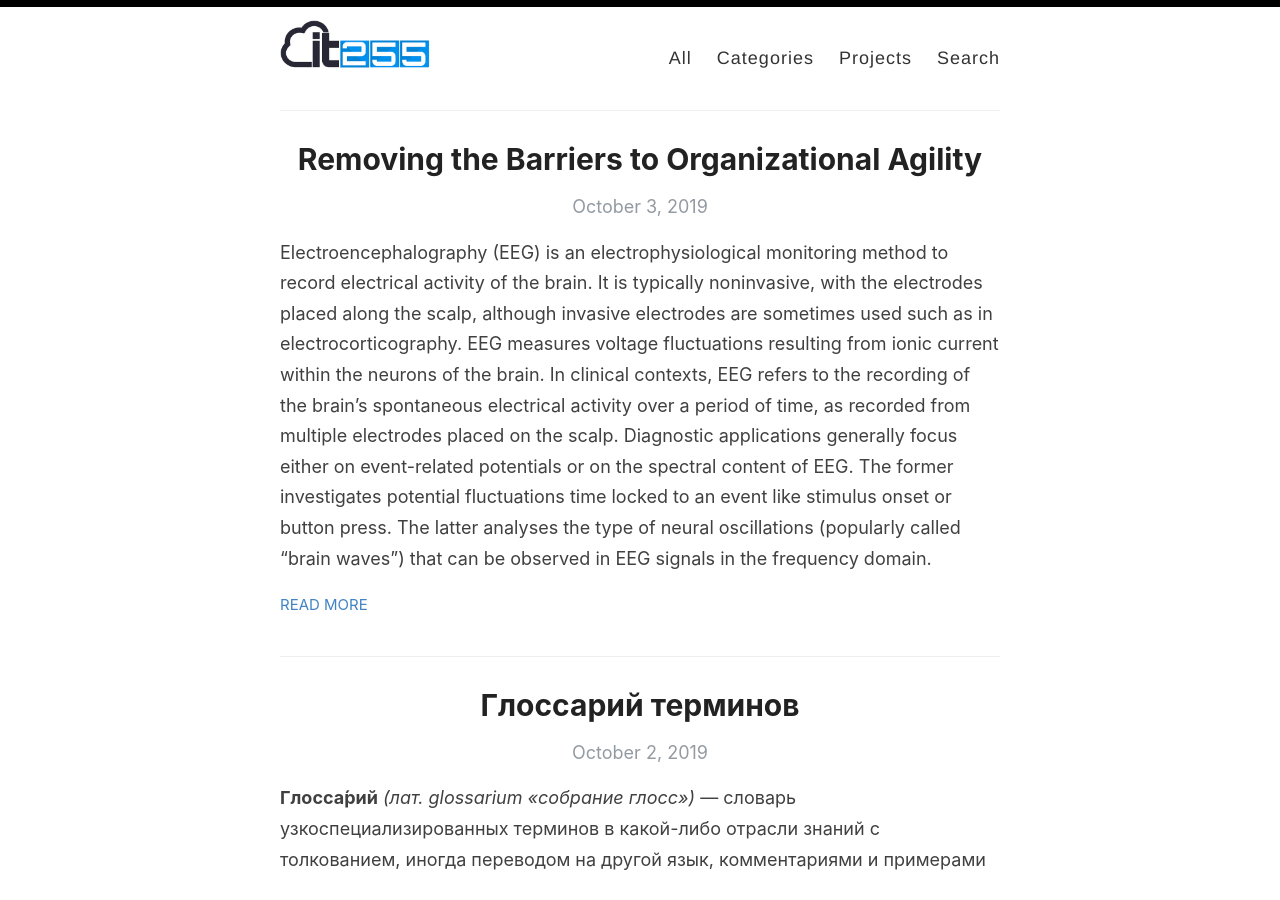
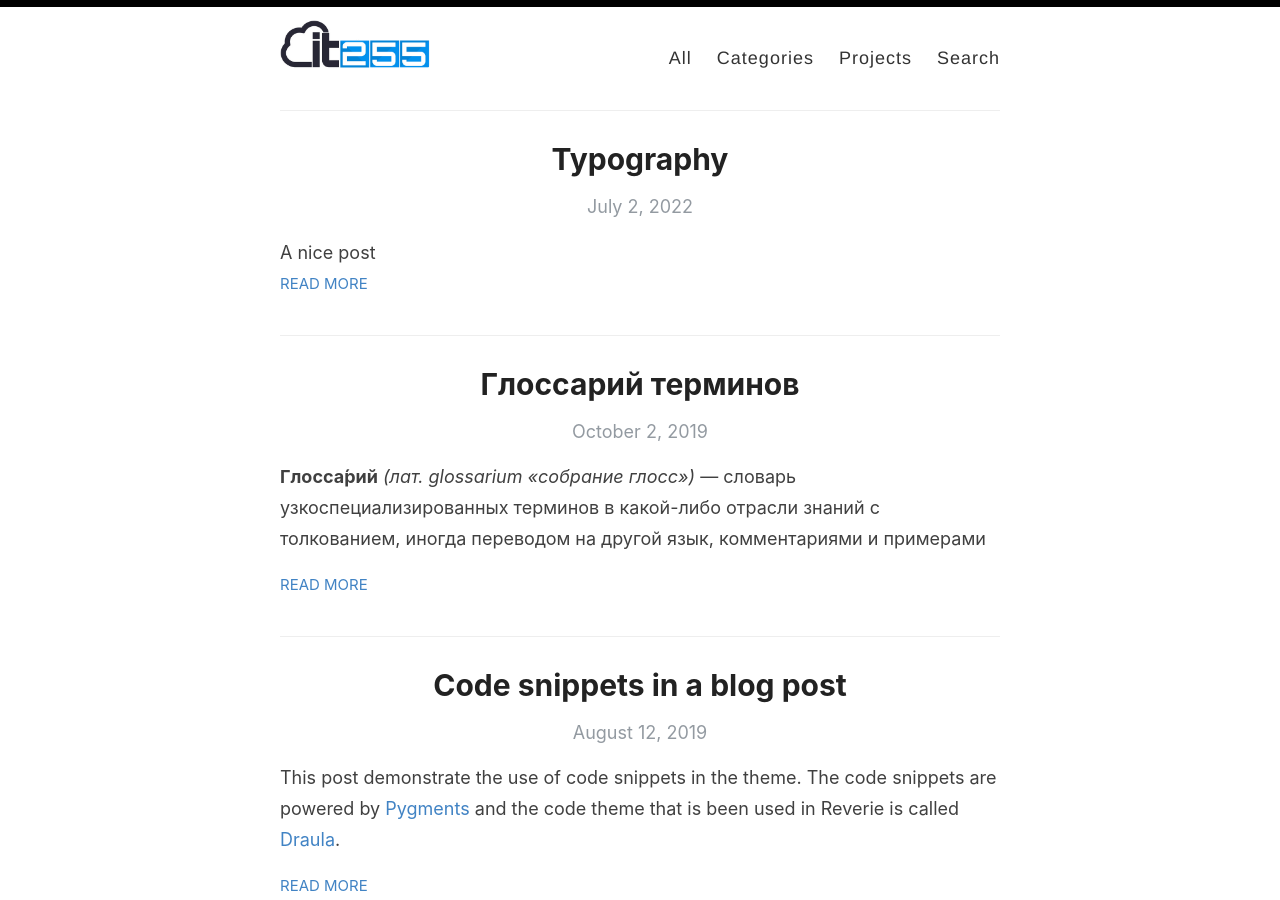
Before and after one commit to it255ru/reverie, a Jekyll site: the page built from index.html, in a window 1280 px wide and 900 px high. Built offline with Jekyll 4.4.1, drawn with Linux system fonts in a browser that asks for light colours; the list of posts is cut into pages by our own code.

Commit message:
Update 2019-10-03-typography.md

```diff
--- a/_posts/2019-10-03-typography.md
+++ b/_posts/2019-10-03-typography.md
@@ -1,20 +1,11 @@
 ---
-author: Ben Balter
-title: >
-  Removing the Barriers to Organizational
-  Agility
-excerpt:
 layout: post
-categories:
-  - Technology
-tags:
-  - agile
-  - cloud computing
-  - federal
-  - government
-  - procurement
-post_format: [ ]
+title:  Typography
+excerpt: "A nice post"
+date:   2022-07-02 10:00:00
+categories: [Typography]
 ---
+
 
 Electroencephalography (EEG) is an electrophysiological monitoring method to record electrical activity of the brain. It is typically noninvasive, with the electrodes placed along the scalp, although invasive electrodes are sometimes used such as in electrocorticography. EEG measures voltage fluctuations resulting from ionic current within the neurons of the brain. In clinical contexts, EEG refers to the recording of the brain’s spontaneous electrical activity over a period of time, as recorded from multiple electrodes placed on the scalp. Diagnostic applications generally focus either on event-related potentials or on the spectral content of EEG. The former investigates potential fluctuations time locked to an event like stimulus onset or button press. The latter analyses the type of neural oscillations (popularly called “brain waves”) that can be observed in EEG signals in the frequency domain.
 
```
